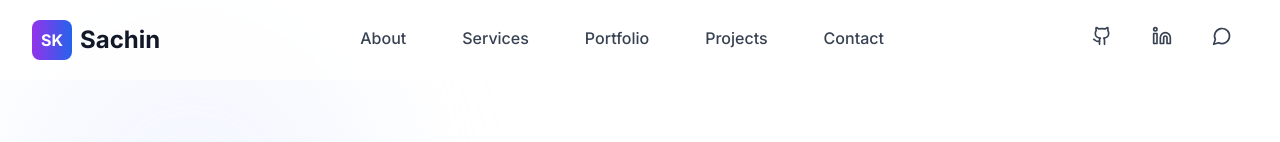
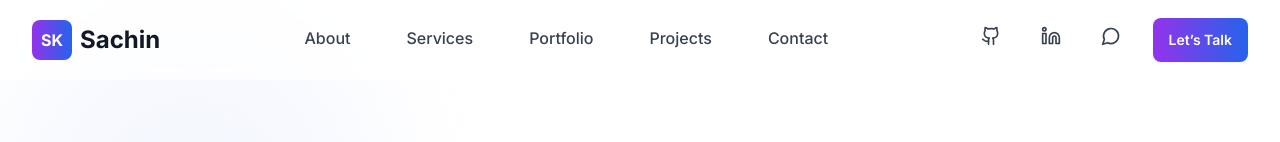
Before and after one commit to Sachinmstackdev/Portfolio2nd, a Next.js app: page / in a window 1280 px wide. Shown: the top 142 px of the page. Built offline with nearby package versions, Linux system fonts and the light colour scheme.

Commit message:
make important changeses on pricing section

```diff
--- a/components/Navbar.tsx
+++ b/components/Navbar.tsx
@@ -8,6 +8,7 @@ import { Menu, X, Github, Linkedin, MessageCircle } from 'lucide-react';
 export function Navbar() {
   const [isMenuOpen, setIsMenuOpen] = useState(false);
   const [isScrolled, setIsScrolled] = useState(false);
+  const [hasMounted, setHasMounted] = useState(false);
 
   useEffect(() => {
     const handleScroll = () => {
@@ -16,6 +17,11 @@ export function Navbar() {
 
     window.addEventListener('scroll', handleScroll);
     return () => window.removeEventListener('scroll', handleScroll);
+  }, []);
+
+  // Mark mounted to avoid hydration mismatch for dynamic classes
+  useEffect(() => {
+    setHasMounted(true);
   }, []);
 
   // Close menu when clicking outside
@@ -60,18 +66,20 @@ export function Navbar() {
 
   return (
     <motion.nav
-      initial={{ y: -100 }}
-      animate={{ y: 0 }}
+      initial={{ y: -80, opacity: 0 }}
+      animate={{ y: 0, opacity: 1 }}
       className={`fixed top-0 left-0 right-0 z-50 transition-all duration-300 navbar-container ${
-        isScrolled
-          ? 'bg-white/95 backdrop-blur-md shadow-sm border-b border-gray-200'
-          : 'bg-white/80 backdrop-blur-sm'
+        hasMounted && isScrolled
+          ? 'bg-white/90 backdrop-blur-md shadow-sm border-b border-gray-200'
+          : 'bg-white/70 backdrop-blur'
       }`}
+      role="navigation"
+      aria-label="Primary"
     >
       <div className="container">
         <div className="flex items-center justify-between h-16 sm:h-20">
           {/* Logo */}
-          <Link href="/" className="flex items-center space-x-2 group touch-manipulation">
+          <Link href="/" className="flex items-center space-x-2 group touch-manipulation" aria-label="Go to homepage">
             <div className="w-8 h-8 sm:w-10 sm:h-10 bg-gradient-to-r from-purple-600 to-blue-600 rounded-lg flex items-center justify-center group-hover:scale-105 transition-transform">
               <span className="text-white font-bold text-sm sm:text-base">SK</span>
             </div>
@@ -107,6 +115,12 @@ export function Navbar() {
                 <social.icon className="h-5 w-5" />
               </Link>
             ))}
+            <Link
+              href="#contact"
+              className="ml-2 inline-flex items-center rounded-lg bg-gradient-to-r from-purple-600 to-blue-600 text-white px-4 py-2 text-sm font-semibold shadow-sm hover:shadow transition-all touch-manipulation"
+            >
+              Let’s Talk
+            </Link>
           </div>
 
           {/* Mobile menu button */}
@@ -123,19 +137,22 @@ export function Navbar() {
         <AnimatePresence>
           {isMenuOpen && (
             <motion.div
-              initial={{ opacity: 0, height: 0 }}
-              animate={{ opacity: 1, height: 'auto' }}
-              exit={{ opacity: 0, height: 0 }}
-              className="md:hidden border-t border-gray-200 bg-white"
+              initial={{ opacity: 0 }}
+              animate={{ opacity: 1 }}
+              exit={{ opacity: 0 }}
+              className="md:hidden fixed inset-0 z-40 bg-white/95 backdrop-blur-md"
               id="mobile-menu"
+              role="dialog"
+              aria-modal="true"
             >
-              <div className="py-4 space-y-1 safe-area-bottom">
+              <div className="container pt-24 pb-8 safe-area-bottom">
+                <div className="grid gap-2">
                   {navItems.map((item) => (
                     <Link
                       key={item.name}
                       href={item.href}
                       onClick={() => setIsMenuOpen(false)}
-                    className="mobile-nav-item text-gray-700 hover:text-purple-600 hover:bg-gray-50 rounded-lg transition-colors touch-manipulation"
+                      className="mobile-nav-item text-gray-800 hover:text-purple-600 hover:bg-gray-50 rounded-xl transition-colors touch-manipulation"
                     >
                       {item.name}
                     </Link>
@@ -159,6 +176,7 @@ export function Navbar() {
                     </div>
                   </div>
                 </div>
+              </div>
             </motion.div>
           )}
         </AnimatePresence>
--- a/components/sections/Hero.tsx
+++ b/components/sections/Hero.tsx
@@ -18,7 +18,7 @@ export function Hero() {
   ];
 
   return (
-    <section className="min-h-screen bg-white flex items-start pt-2 relative overflow-hidden font-outfit safe-area-top">
+    <section className="min-h-screen bg-white flex items-start pt-28 md:pt-0 relative overflow-hidden font-outfit safe-area-top">
       {/* Background Gradients */}
       <div className="absolute top-0 left-0 w-48 h-48 md:w-96 md:h-96 bg-indigo-100 rounded-full mix-blend-multiply filter blur-3xl opacity-30 animate-blob"></div>
       <div className="absolute bottom-0 right-0 w-48 h-48 md:w-96 md:h-96 bg-blue-100 rounded-full mix-blend-multiply filter blur-3xl opacity-30 animate-blob animation-delay-2000"></div>
@@ -120,7 +120,7 @@ export function Hero() {
             initial={{ opacity: 0, x: 50 }}
             animate={{ opacity: 1, x: 0 }}
             transition={{ duration: 0.8, delay: 0.4 }}
-            className="relative flex justify-center order-1 lg:order-2"
+            className="relative flex justify-center order-1 lg:order-2 pt-16 sm:pt-20 md:pt-0"
           >
             <div className="relative">
               {/* Circular Graphic */}
--- a/components/sections/Services.tsx
+++ b/components/sections/Services.tsx
@@ -4,7 +4,6 @@ import { motion } from 'framer-motion';
 import {
   Check,
   ArrowRight,
-  Clock,
   Star,
   Package,
   Rocket,
@@ -35,72 +34,60 @@ import {
 export function Services() {
   const mainServices = [
     {
-      title: '🔧 Custom SaaS Development',
-      description: 'End-to-end custom software development for your business needs.',
-      icon: Settings,
-      price: 'Custom Quote',
-      duration: '8-12 weeks',
+      title: 'Custom E-Commerce Development',
+      description: 'End-to-end website development tailored for small and mid-size businesses.',
+      icon: ShoppingCart,
+      price: '💡 Projects typically start at ₹25,000+',
       features: [
-        'Full-stack Development with Next.js/React',
-        'Scalable Backend Architecture',
-        'Database Design & Implementation',
-        'API Development & Integration',
-        'User Authentication & Authorization',
-        'Performance Optimization',
-        'Deployment & DevOps Setup'
+        'WooCommerce & Shopify Setup',
+        'Custom MERN Stack Applications',
+        'Speed Optimization & Maintenance',
+        'Hosting & Domain Integration'
       ],
       cta: 'Start Project',
       popular: true,
       color: 'from-blue-500 to-cyan-500',
-      subtitle: 'Transform your business idea into a powerful SaaS solution.'
+      subtitle: 'Built to convert, scale, and perform.'
     },
     {
-      title: '🚀 Digital Marketing Suite',
-      description: 'Comprehensive marketing solutions for mid-size businesses.',
+      title: 'Digital Marketing Suite',
+      description: 'Comprehensive solutions to boost sales and scale revenue.',
       icon: TrendingUp,
-      price: 'Custom Quote',
-      duration: 'Ongoing',
+      price: '💡 Retainers typically start at ₹15,000/month',
       features: [
-        'Marketing Strategy Development',
         'SEO & Content Marketing',
         'Social Media Management',
         'Email Marketing Automation',
-        'PPC & Performance Marketing',
-        'Analytics & Reporting Dashboard',
-        'Conversion Rate Optimization'
+        'PPC & Performance Marketing'
       ],
       cta: 'Boost Growth',
       popular: false,
       color: 'from-green-500 to-emerald-500',
-      subtitle: 'Drive growth with data-driven marketing strategies.'
+      subtitle: 'Always-on growth with measurable ROI.'
     },
     {
-      title: '💼 Enterprise Solutions',
-      description: 'Custom enterprise-grade solutions for complex business needs.',
+      title: 'Enterprise Solutions',
+      description: 'Advanced solutions for scaling and automation needs.',
       icon: Briefcase,
-      price: 'Custom Quote',
-      duration: '12+ weeks',
+      price: '💡 Tailored for mid-sized businesses & enterprises',
       features: [
-        'Enterprise System Architecture',
-        'Legacy System Integration',
         'Custom CRM Development',
+        'Marketing & Sales Funnel Setup',
         'Business Process Automation',
-        'Data Analytics & Reporting',
-        'Security Implementation',
-        'Training & Documentation'
+        'Analytics & Reporting Systems'
       ],
       cta: 'Transform Business',
       popular: false,
       color: 'from-purple-500 to-pink-500',
-      subtitle: 'Enterprise-grade solutions for complex business challenges.'
+      subtitle: 'Engineered for reliability, security, and scale.'
     }
   ];
 
   const addOnServices = [
-    { name: 'UI/UX Design & Prototyping', price: 'Custom Quote', icon: Palette },
-    { name: 'Cloud Infrastructure Setup', price: 'Custom Quote', icon: Globe },
-    { name: 'AI/ML Integration Services', price: 'Custom Quote', icon: Brain },
-    { name: 'Technical Consultation', price: 'Custom Quote', icon: MessageCircle }
+    { name: 'Landing Page Design (High-Converting Sales Pages)', price: 'Starts ₹12,000', icon: Palette },
+    { name: 'Custom Chatbots', price: 'Starts ₹8,000', icon: MessageCircle },
+    { name: 'Analytics & Tracking Setup (GA, Pixel, Looker Studio Dashboards)', price: 'Starts ₹10,000', icon: BarChart3 },
+    { name: 'Creative Design & Ad Videos (For Paid Campaigns)', price: 'Starts ₹7,500/project', icon: Award }
   ];
 
   const caseStudies = [
@@ -235,15 +222,10 @@ export function Services() {
                   </p>
 
                   {/* Price */}
-                  <div className="flex items-center justify-center space-x-4 mb-6">
-                    <div className="text-2xl md:text-3xl font-bold text-gray-900">
+                  <div className="flex items-center justify-center gap-2 mb-6 text-indigo-600">
+                    <Zap className="h-4 w-4" />
+                    <div className="text-sm md:text-base font-medium text-gray-700">
                       {service.price}
-                    </div>
-                    <div className="text-sm text-gray-500">
-                      <div className="flex items-center space-x-1">
-                        <Clock className="h-4 w-4" />
-                        <span>{service.duration}</span>
-                      </div>
                     </div>
                   </div>
                 </div>
```
Lines whose indentation alone changed are shown as unchanged.
